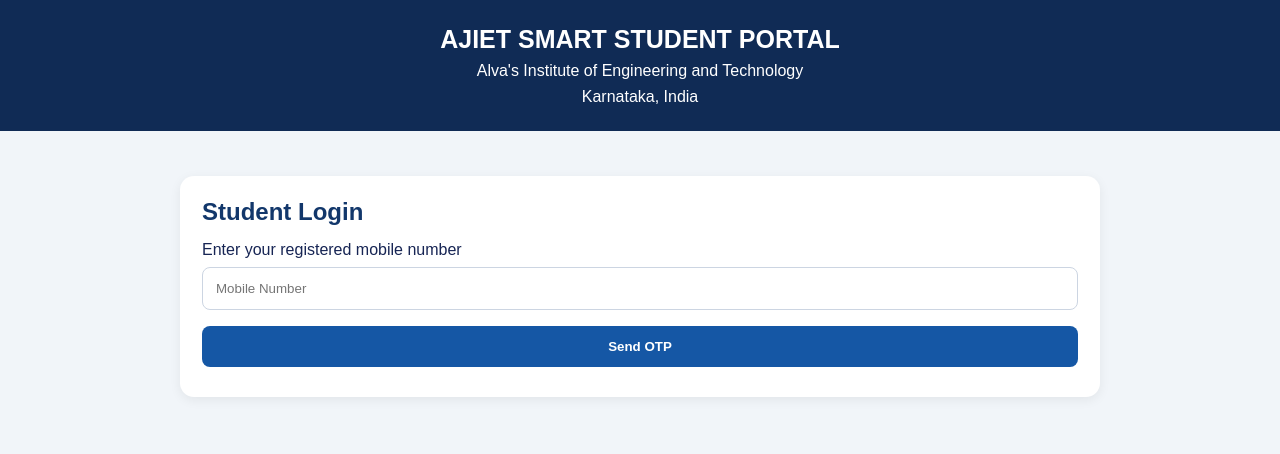
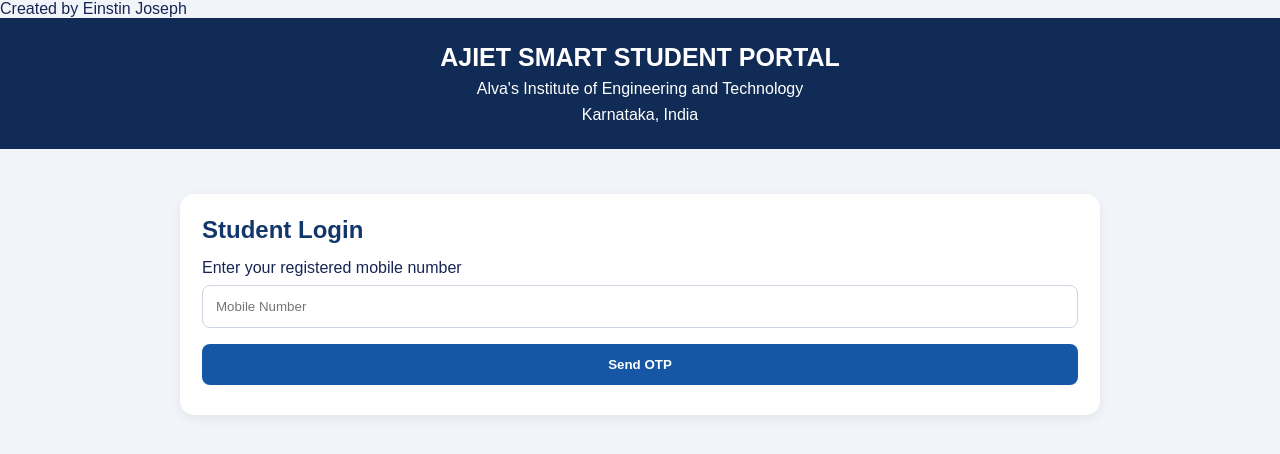
Before and after one commit to ftjoseph77-prog/citybus-live-tracking, a plain HTML site: page index.html in a window 1280 px wide. Drawn offline with Linux system fonts and the light colour scheme.

Commit message:
Update index.html

```diff
--- a/index.html
+++ b/index.html
@@ -23,6 +23,9 @@ button:hover{background:#0d3973}
 .small{color:#64748b;font-size:13px}
 </style>
 </head>
+ <footer>
+  <p>Created by Einstin Joseph</p>
+ </footer>
 <body>
 
 <header>
```
